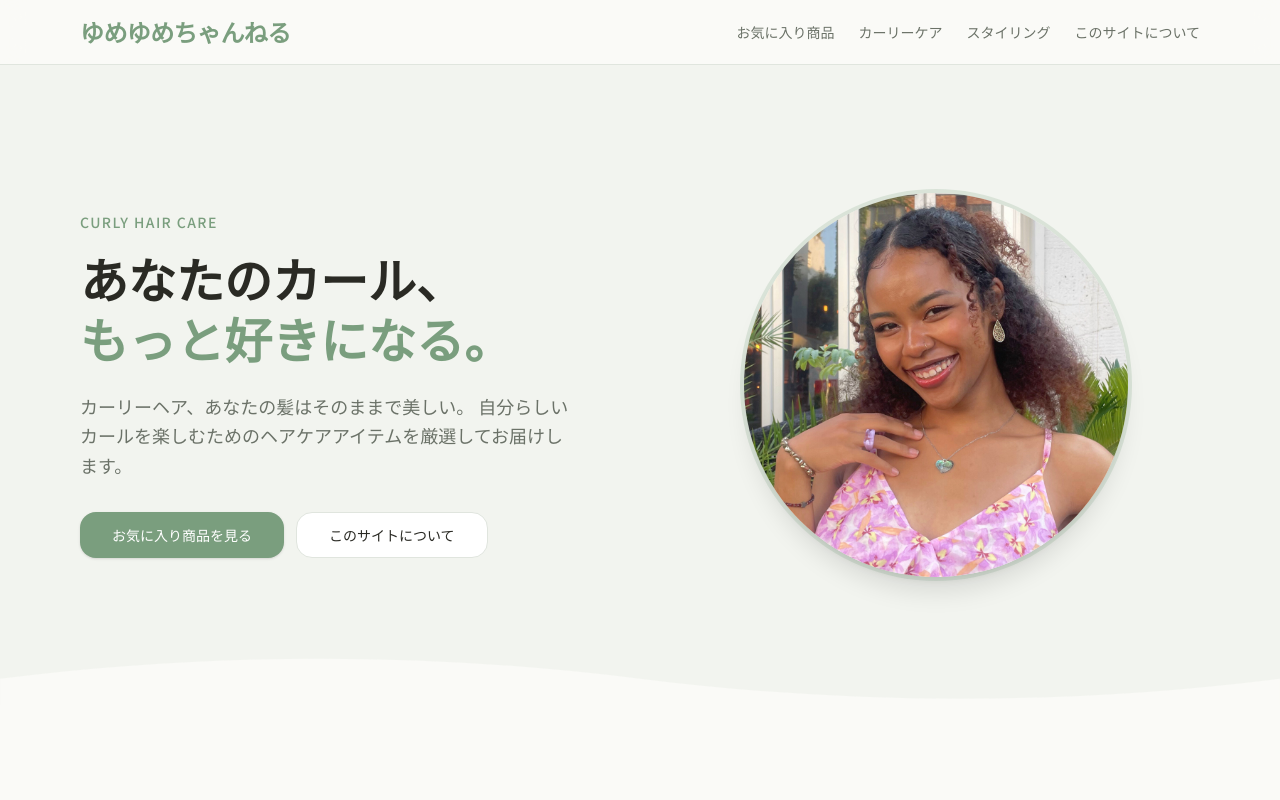
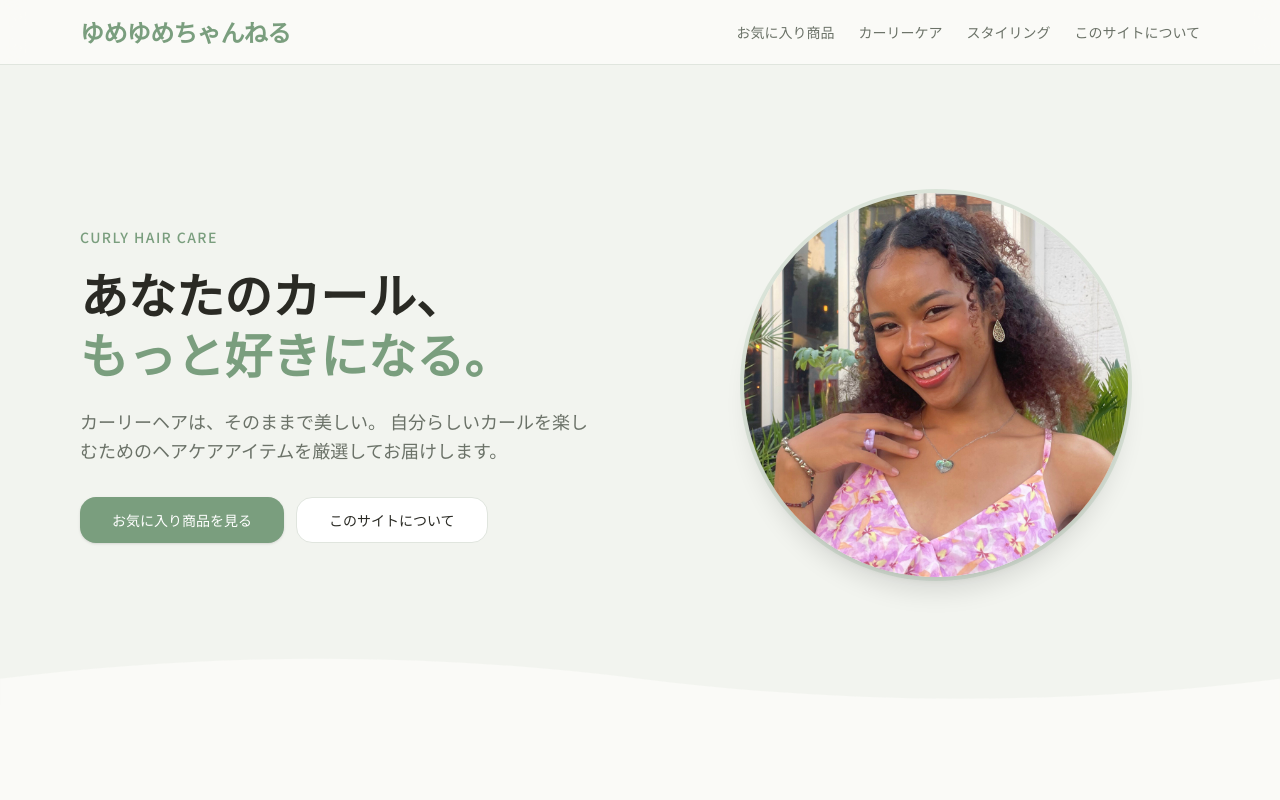
Before and after one commit to katoxclemmons-beep/yumeyume, a Next.js app: page / in a window 1280 px wide. Shown: the top 800 px of the page. Built offline with nearby package versions, Linux system fonts and the light colour scheme; a web font is replaced by a local one.

Commit message:
Update hero tagline copy

```diff
--- a/components/hero.tsx
+++ b/components/hero.tsx
@@ -16,7 +16,7 @@ export function Hero() {
               <span className="text-primary">もっと好きになる。</span>
             </h1>
             <p className="mt-6 text-base md:text-lg text-muted-foreground leading-relaxed max-w-lg mx-auto md:mx-0 text-pretty">
-              カーリーヘア、あなたの髪はそのままで美しい。
+              カーリーヘアは、そのままで美しい。
               自分らしいカールを楽しむためのヘアケアアイテムを厳選してお届けします。
             </p>
             <div className="mt-8 flex flex-col sm:flex-row gap-3 justify-center md:justify-start">
```
